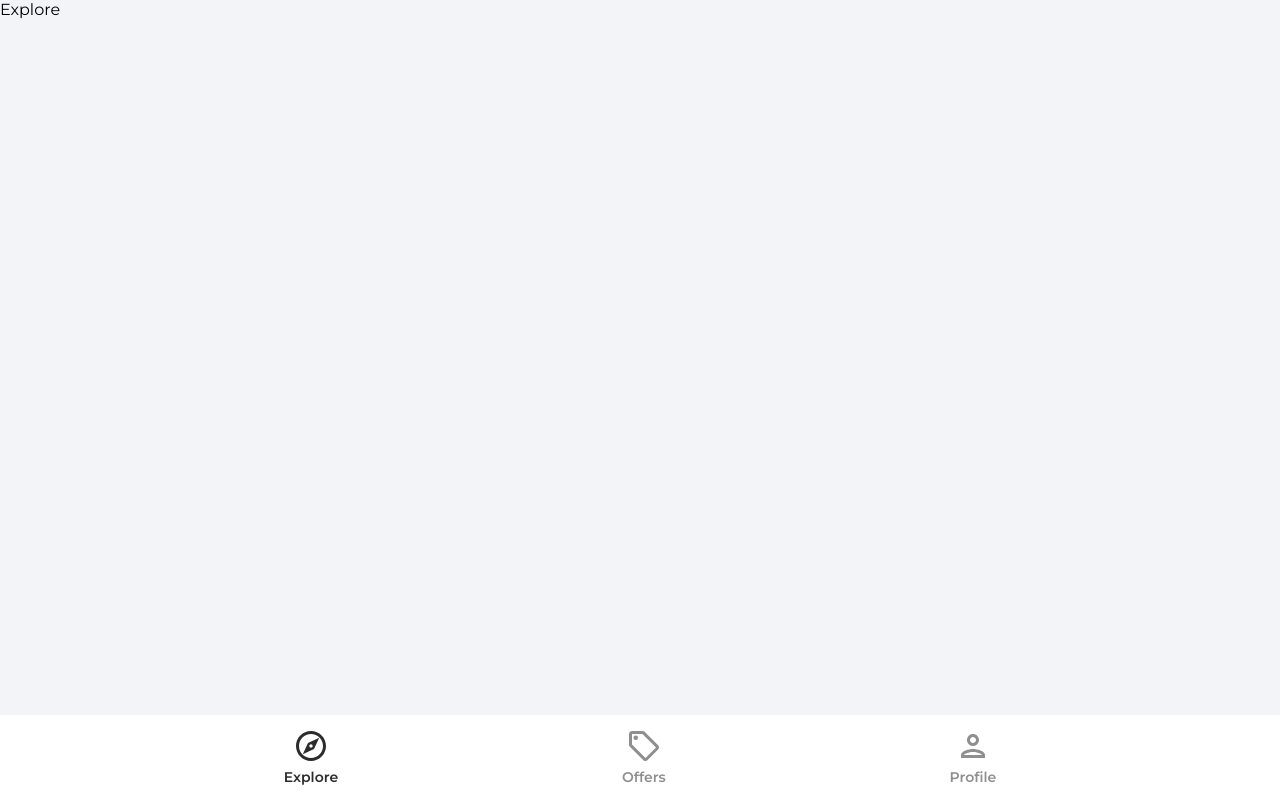
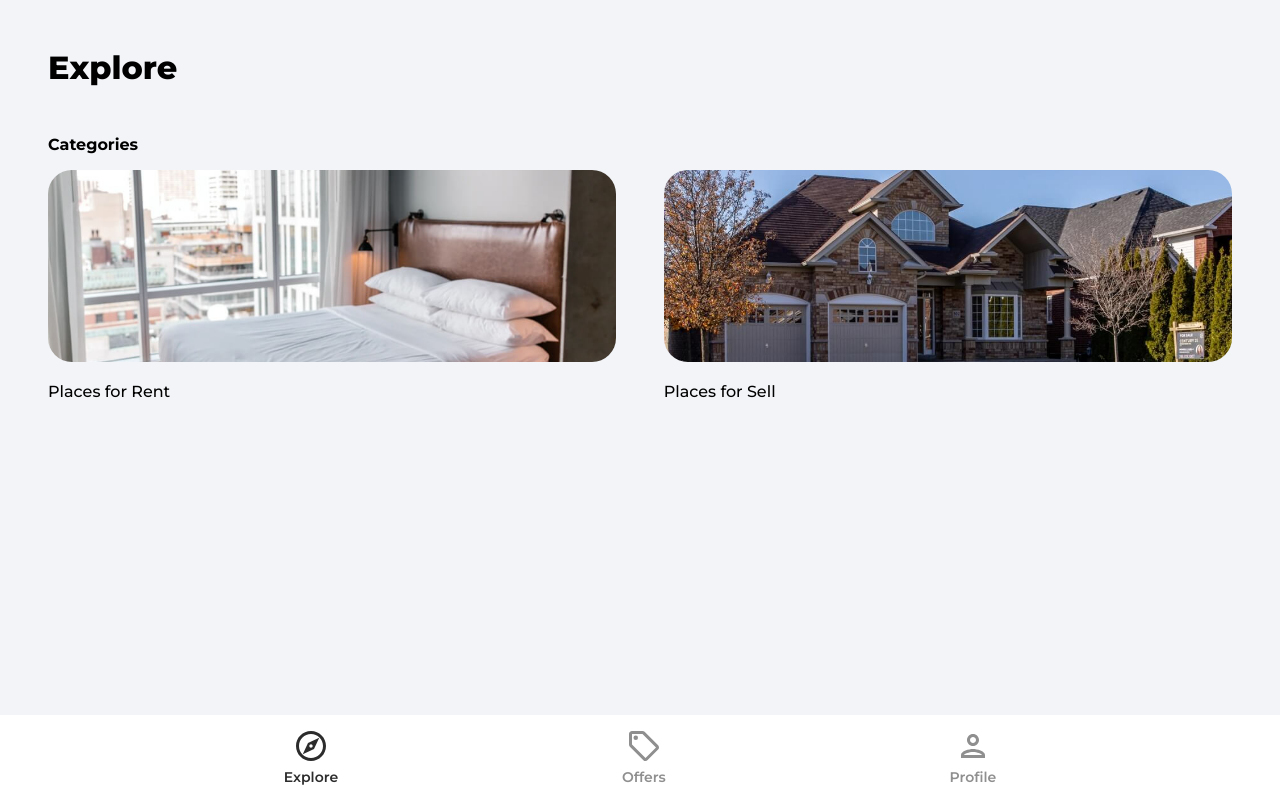
Before and after one commit to TheodoraDimitrova/RBS_Real_Estate, a React (Create React App) app: page / in a window 1280 px wide. Built offline with nearby package versions, Linux system fonts and the light colour scheme.

Commit message:
Explore Page

```diff
--- a/src/App.js
+++ b/src/App.js
@@ -9,6 +9,7 @@
 import SignUp from "./pages/SignUp";
 import { ToastContainer } from "react-toastify";
 import "react-toastify/dist/ReactToastify.css";
+import Category from "./pages/Category";
 
 function App() {
   return (
@@ -20,6 +21,7 @@
           <Route path="/profile" element={<PrivateRoute />}>
             <Route path="/profile" element={<Profile />} />
           </Route>
+          <Route path="/category/:categoryName" element={<Category />} />
           <Route path="/profile" element={<Profile />} />
           <Route path="/sign-in" element={<SignIn />} />
           <Route path="/sign-up" element={<SignUp />} />
--- /dev/null
+++ b/src/pages/Category.jsx
@@ -0,0 +1,5 @@
+import React from "react";
+
+export default function Category() {
+  return <div>Category</div>;
+}
--- a/src/pages/Explore.jsx
+++ b/src/pages/Explore.jsx
@@ -1,9 +1,29 @@
-import React from 'react'
+import React from "react";
+import { Link } from "react-router-dom";
+import rentImg from "../assets/jpg/rentCategoryImage.jpg";
+import sellImg from "../assets/jpg/sellCategoryImage.jpg";
 
 function Explore() {
   return (
-    <div>Explore</div>
-  )
+    <div className="explore">
+      <header>
+        <p className="pageHeader">Explore</p>
+      </header>
+      <main>
+        <p className="exploreCategoryHeading">Categories</p>
+        <div className="exploreCategories">
+          <Link to="/category/rent">
+            <img src={rentImg} alt="rent" className="exploreCategoryImg" />
+            <p className="exploreCategoryName">Places for Rent</p>
+          </Link>
+          <Link to="/category/sell">
+            <img src={sellImg} alt="sell" className="exploreCategoryImg" />
+            <p className="exploreCategoryName">Places for Sell</p>
+          </Link>
+        </div>
+      </main>
+    </div>
+  );
 }
 
-export default Explore
+export default Explore;
```
Also changed, not shown: src/assets/jpg/sold-home-concept-d-illustration-43040762.jpg (deleted).
